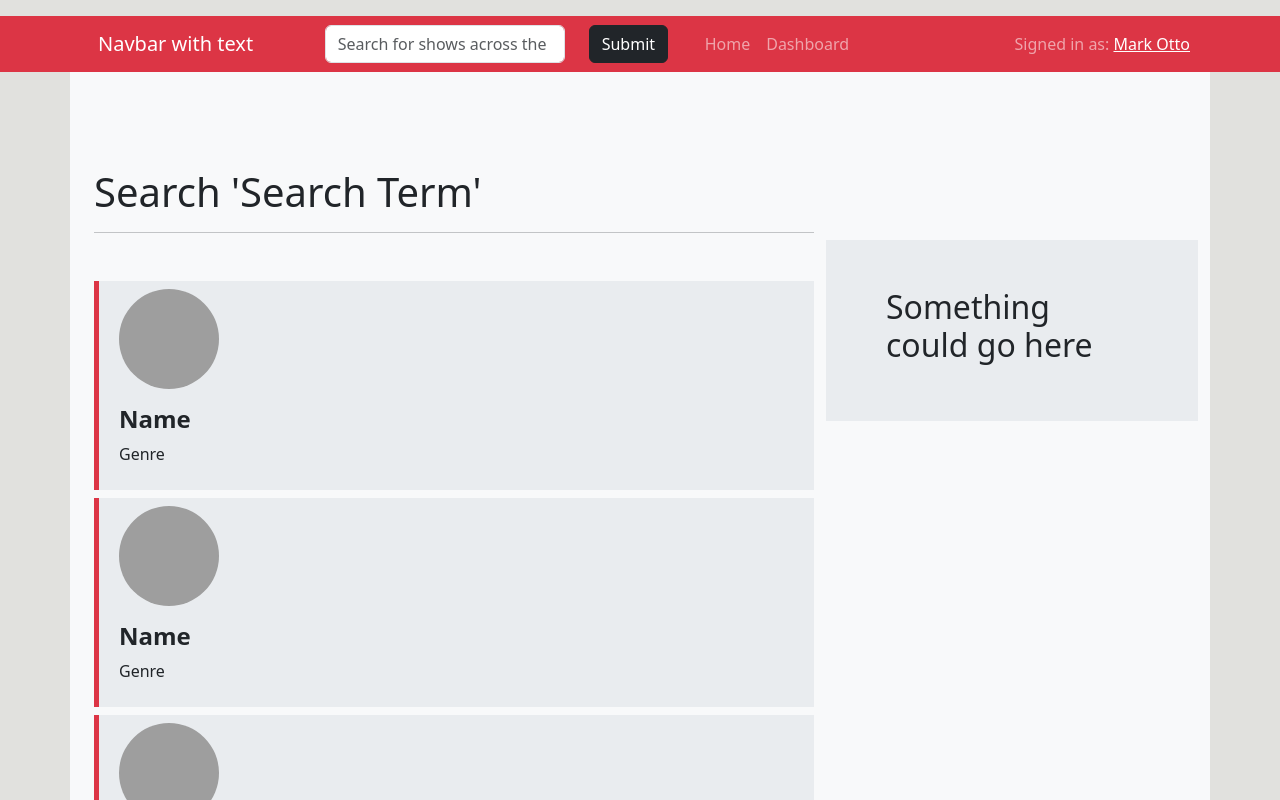
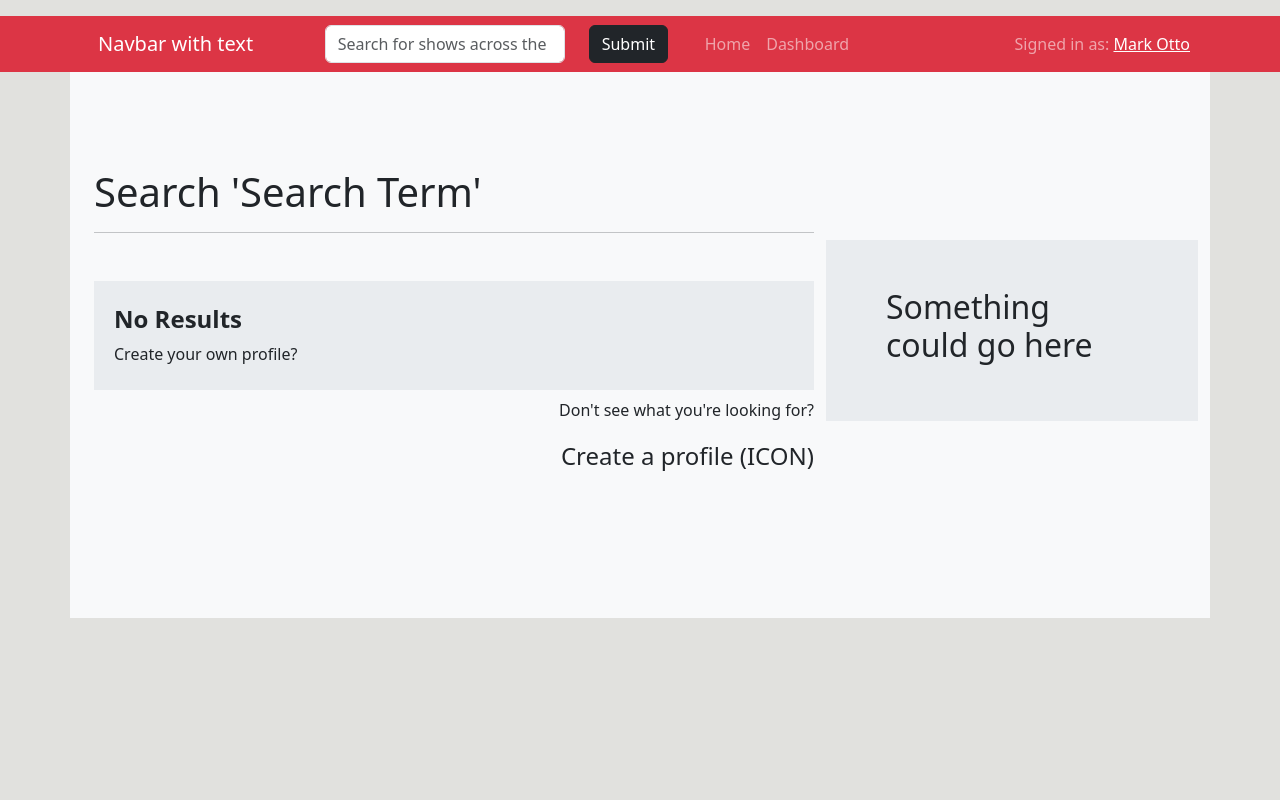
Before and after one commit to racosta323/ShowMate, a React (Create React App) app in the folder client/: page /search in a window 1280 px wide. Shown: the top 800 px of the page. Built offline with nearby package versions, Linux system fonts and the light colour scheme; grey boxes are pictures that could not be loaded.

Commit message:
adds NoResults component

```diff
--- /dev/null
+++ b/client/src/components/NoResults.js
@@ -0,0 +1,19 @@
+import Row from 'react-bootstrap/Row'
+import Col from 'react-bootstrap/Col'
+import Container from 'react-bootstrap/Container'
+import Image from 'react-bootstrap/Image'
+
+function SearchList(){
+    return(
+        <Container>
+            <Row className='my-2 bg-body-secondary p-2'>
+                <Col>
+                    <h2 className='fs-4 fw-bold mt-3'>No Results</h2>
+                    <p className='fs-7'>Create your own profile?</p>
+                </Col>
+            </Row>
+        </Container>
+    )
+}
+
+export default SearchList
--- a/client/src/components/Search.js
+++ b/client/src/components/Search.js
@@ -4,6 +4,7 @@ import Container from 'react-bootstrap/Container'
 
 
 import SearchList from './SearchList'
+import NoResults from './NoResults'
 
 function Search(){
 
@@ -14,10 +15,7 @@ function Search(){
                         <h2 className='fs-1'>Search 'Search Term'</h2>
                         <hr className='mb-5'></hr>
 
-                        <SearchList/>
-                        <SearchList/>
-                        <SearchList/>
-                        <SearchList/>
+                        <NoResults/>
                         <p className='text-end'>Don't see what you're looking for? </p>
                         <p className='text-end fs-4 mb-5'>Create a profile (ICON)</p>
                     </Col>
```
